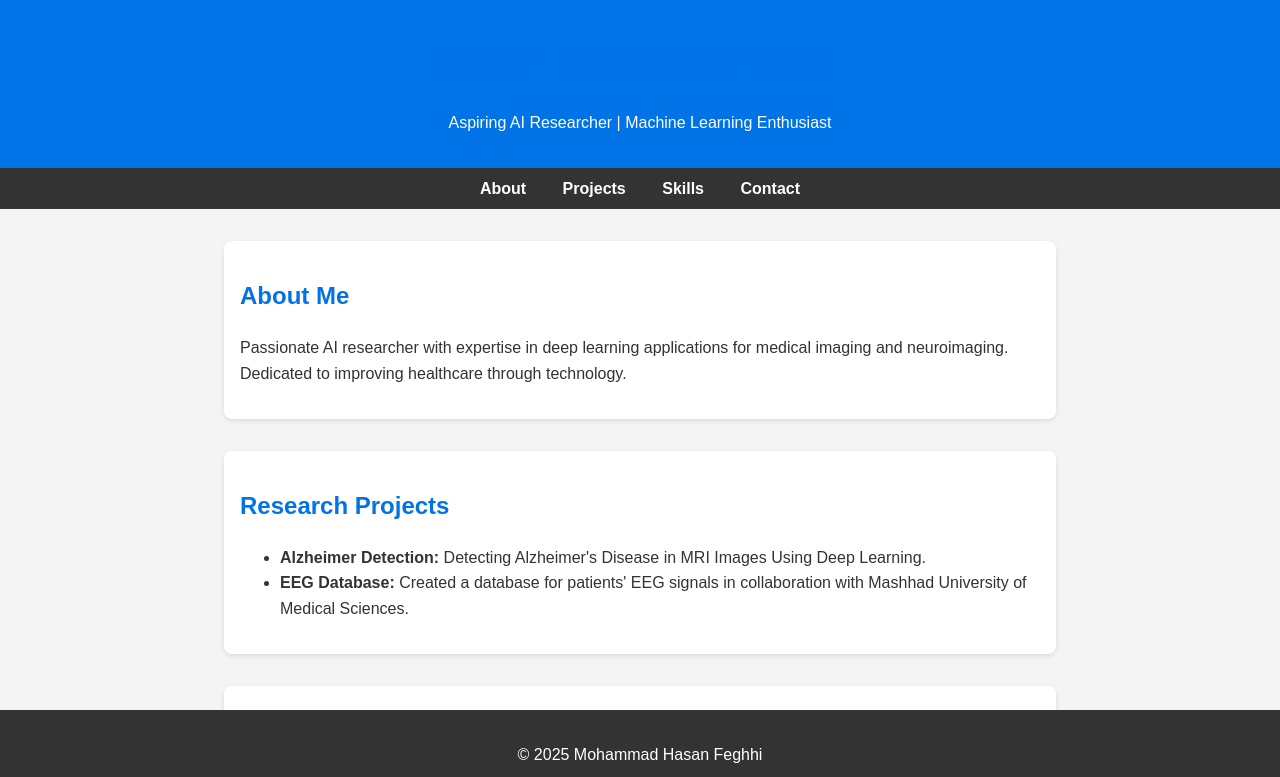
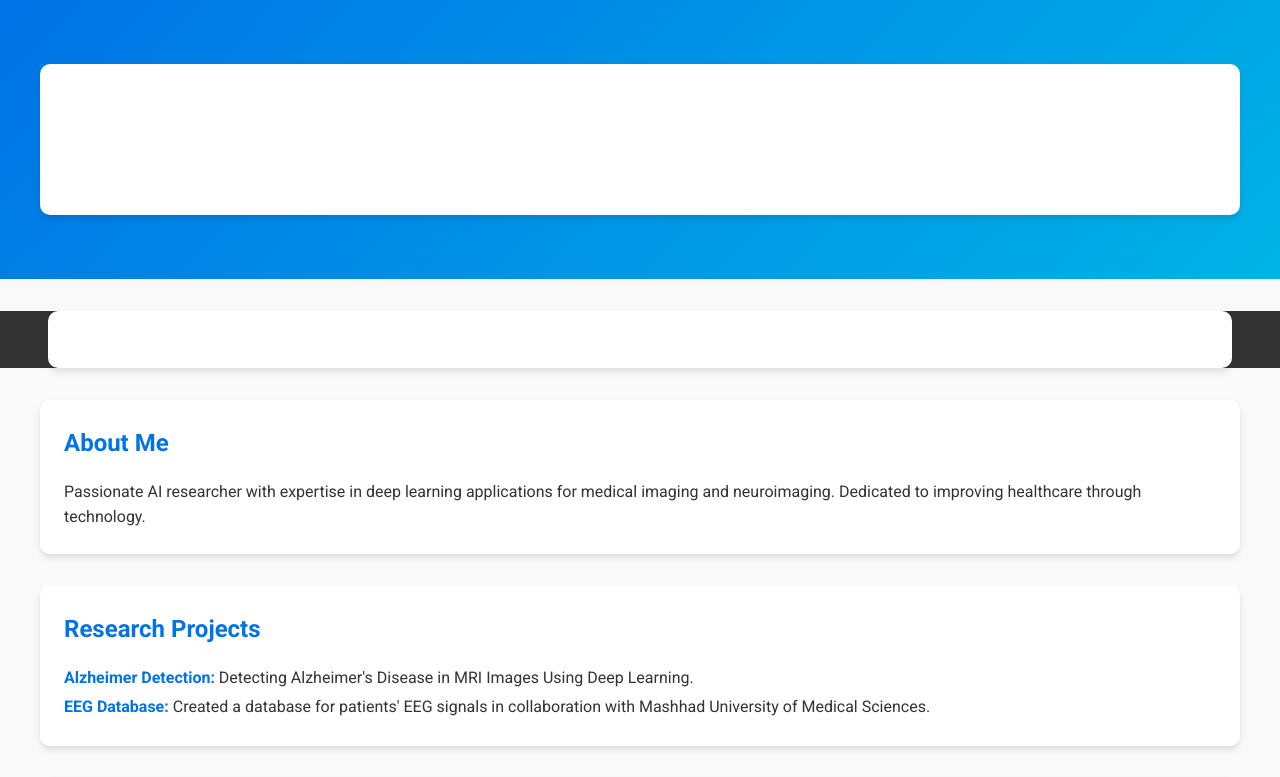
Before and after one commit to MHFeghhi/mhfeghhi.github.io, a plain HTML site: page index.html in a window 1280 px wide. Shown: the top 777 px of the page. Drawn offline with Linux system fonts and the light colour scheme.

Commit message:
Update style.css

```diff
--- a/style.css
+++ b/style.css
@@ -1,56 +1,106 @@
-body {
-    font-family: Arial, sans-serif;
+/* General Reset */
+body, h1, h2, p, ul {
     margin: 0;
     padding: 0;
-    background-color: #f4f4f4;
-    color: #333;
-    line-height: 1.6;
+    font-family: 'Roboto', sans-serif;
 }
 
+body {
+    line-height: 1.6;
+    background-color: #f9f9f9;
+    color: #333;
+}
+
+/* Header */
 header {
-    background: #0073e6;
+    background: linear-gradient(135deg, #0073e6, #00b3e6);
     color: white;
-    padding: 1rem 0;
+    padding: 2rem 0;
     text-align: center;
 }
 
+header h1 {
+    font-size: 2.5rem;
+}
+
+header p {
+    font-size: 1.2rem;
+    margin-top: 0.5rem;
+}
+
+/* Navigation */
 nav {
+    background: #333;
+}
+
+nav .container {
     display: flex;
     justify-content: center;
-    background: #333;
-    padding: 0.5rem;
+    padding: 1rem;
 }
 
 nav a {
     color: white;
+    text-decoration: none;
     margin: 0 1rem;
-    text-decoration: none;
     font-weight: bold;
+    transition: color 0.3s;
 }
 
 nav a:hover {
-    text-decoration: underline;
+    color: #00b3e6;
 }
 
-section {
+/* Main Content */
+.container {
+    width: 90%;
+    max-width: 1200px;
     margin: 2rem auto;
-    padding: 1rem;
-    max-width: 800px;
     background: white;
-    border-radius: 8px;
-    box-shadow: 0 2px 5px rgba(0, 0, 0, 0.1);
+    padding: 1.5rem;
+    border-radius: 10px;
+    box-shadow: 0 4px 6px rgba(0, 0, 0, 0.1);
 }
 
-h1, h2 {
+/* Sections */
+h2 {
+    color: #0073e6;
+    margin-bottom: 1rem;
+}
+
+ul {
+    list-style-type: none;
+    line-height: 1.8;
+}
+
+ul li strong {
     color: #0073e6;
 }
 
+/* Footer */
 footer {
+    background: #333;
+    color: white;
     text-align: center;
     padding: 1rem 0;
-    background: #333;
-    color: white;
-    position: absolute;
-    bottom: 0;
-    width: 100%;
+    margin-top: 2rem;
 }
+
+/* Responsive Design */
+@media (max-width: 768px) {
+    header h1 {
+        font-size: 2rem;
+    }
+
+    nav .container {
+        flex-direction: column;
+    }
+
+    nav a {
+        margin: 0.5rem 0;
+    }
+
+    .container {
+        padding: 1rem;
+    }
+}
```
